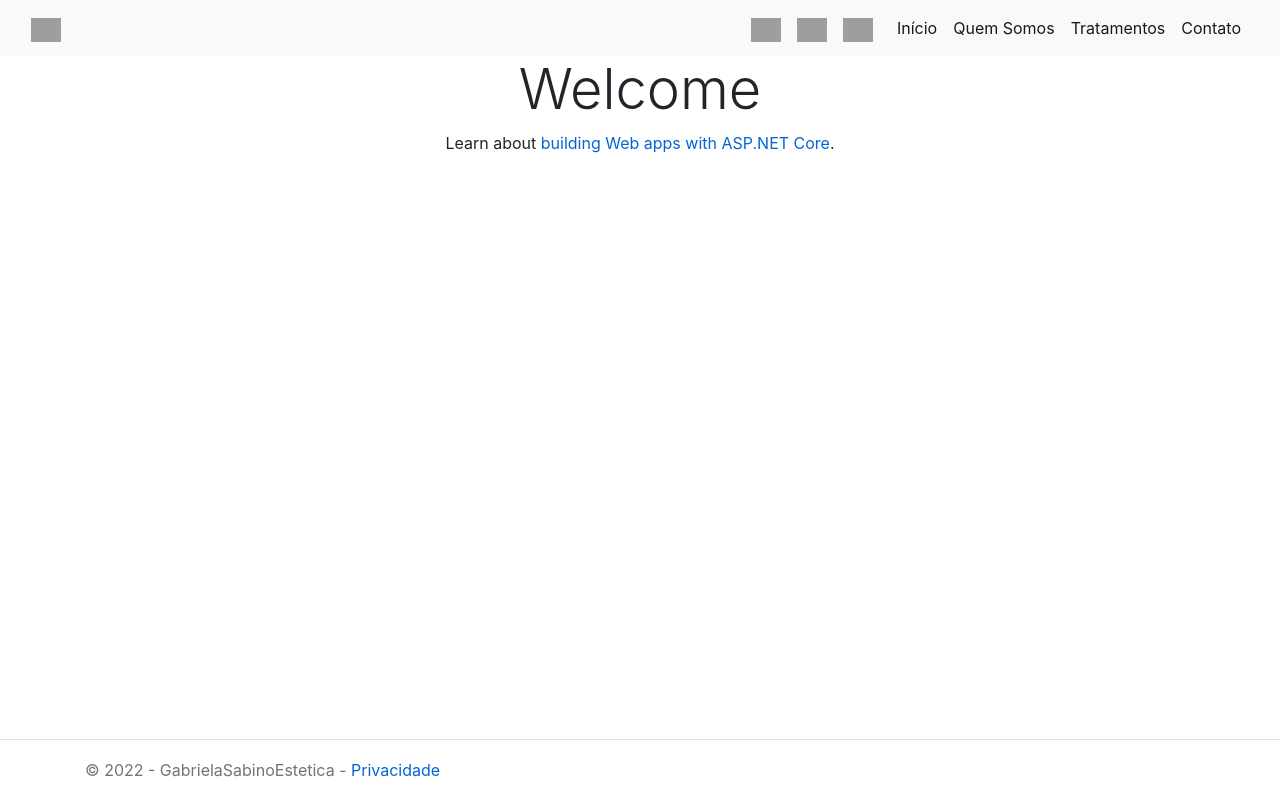
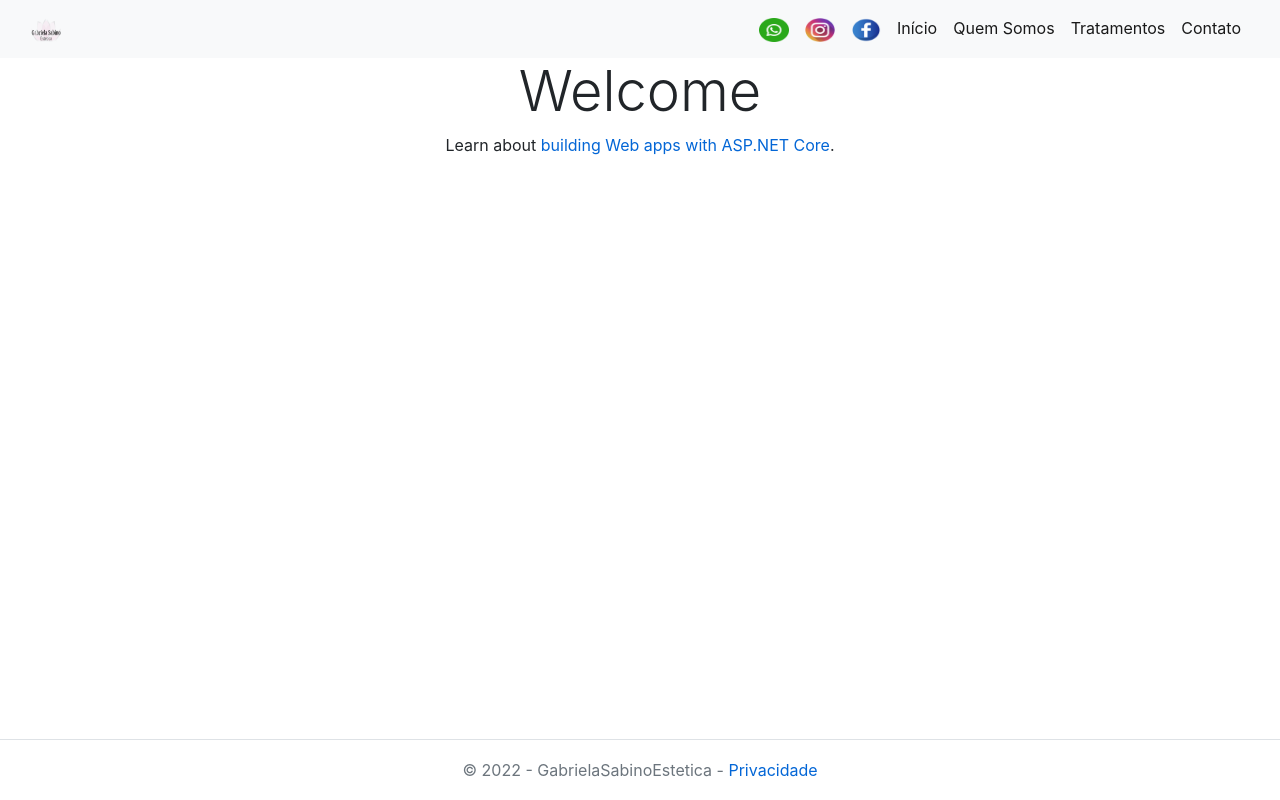
Before and after one commit to gabicantarini/gaby-sabino-project, an ASP.NET Core app: page / in a window 1280 px wide. Run offline with ASP.NET Core 8, Linux system fonts and the light colour scheme; grey boxes are pictures that could not be loaded.

Commit message:
feat: added media icons

```diff
--- a/GabrielaSabinoEsteticaNew/GabrielaSabinoEstetica/GabrielaSabinoEstetica/Pages/Shared/_Layout.cshtml
+++ b/GabrielaSabinoEsteticaNew/GabrielaSabinoEstetica/GabrielaSabinoEstetica/Pages/Shared/_Layout.cshtml
@@ -12,21 +12,21 @@
         <nav class="navbar navbar-expand-lg navbar-light bg-light">
             <div class="container-fluid">
                 <a class="navbar-brand" href="#">
-                    <img src="/docs/5.0/assets/brand/bootstrap-logo.svg" alt="" width="30" height="24">
+                    <img src="/lib/img/template _clarop.png" alt="" width="30" height="24">
                 </a>
                 <button class="navbar-toggler" type="button" data-bs-toggle="collapse" data-bs-target="#navbarNav" aria-controls="navbarNav" aria-expanded="false" aria-label="Toggle navigation">
                     <span class="navbar-toggler-icon"></span>
                 </button>
                 <div class="collapse navbar-collapse justify-content-end" id="navbarNav">
                     <ul class="navbar-nav">
-                        <li class="navbar-brand" href="#">
-                            <img src="/docs/5.0/assets/brand/bootstrap-logo.svg" alt="" width="30" height="24">
+                        <li class="nav-item nav-link active" href="#">
+                            <img src="/lib/img/4494494.png" alt="img-whatsapp.png" width="30" height="24">
                         </li>
-                        <li class="navbar-brand" href="#">
-                            <img src="/docs/5.0/assets/brand/bootstrap-logo.svg" alt="" width="30" height="24">
+                        <li class="nav-item nav-link active" href="https://www.facebook.com/gabrielasabinoestetica">
+                            <img src="/lib/img/3670125.png" alt="img-facebook.png" width="30" height="24">
                         </li>
-                        <li class="navbar-brand" href="#">
-                            <img src="/docs/5.0/assets/brand/bootstrap-logo.svg" alt="" width="30" height="24">
+                        <li class="nav-item nav-link active" href="https://www.instagram.com/gabrielasabinoestetica/">
+                            <img src="/lib/img/2626269.png" alt="img-instagram.png" width="30" height="24">
                         </li>
                         <li class="nav-item">
                             <a class="nav-link active" aria-current="page" href="#">Início</a>
@@ -52,7 +52,7 @@
     </div>
 
     <footer class="border-top footer text-muted">
-        <div class="container">
+        <div class="container text-center">
             &copy; 2022 - GabrielaSabinoEstetica - <a asp-area="" asp-page="/Privacy">Privacidade</a>
         </div>
     </footer>
```
Also changed, not shown: GabrielaSabinoEsteticaNew/GabrielaSabinoEstetica/GabrielaSabinoEstetica/wwwroot/lib/img/2626269.png (added), GabrielaSabinoEsteticaNew/GabrielaSabinoEstetica/GabrielaSabinoEstetica/wwwroot/lib/img/3670125.png (added), GabrielaSabinoEsteticaNew/GabrielaSabinoEstetica/GabrielaSabinoEstetica/wwwroot/lib/img/4494494.png (added), 5 other files.
